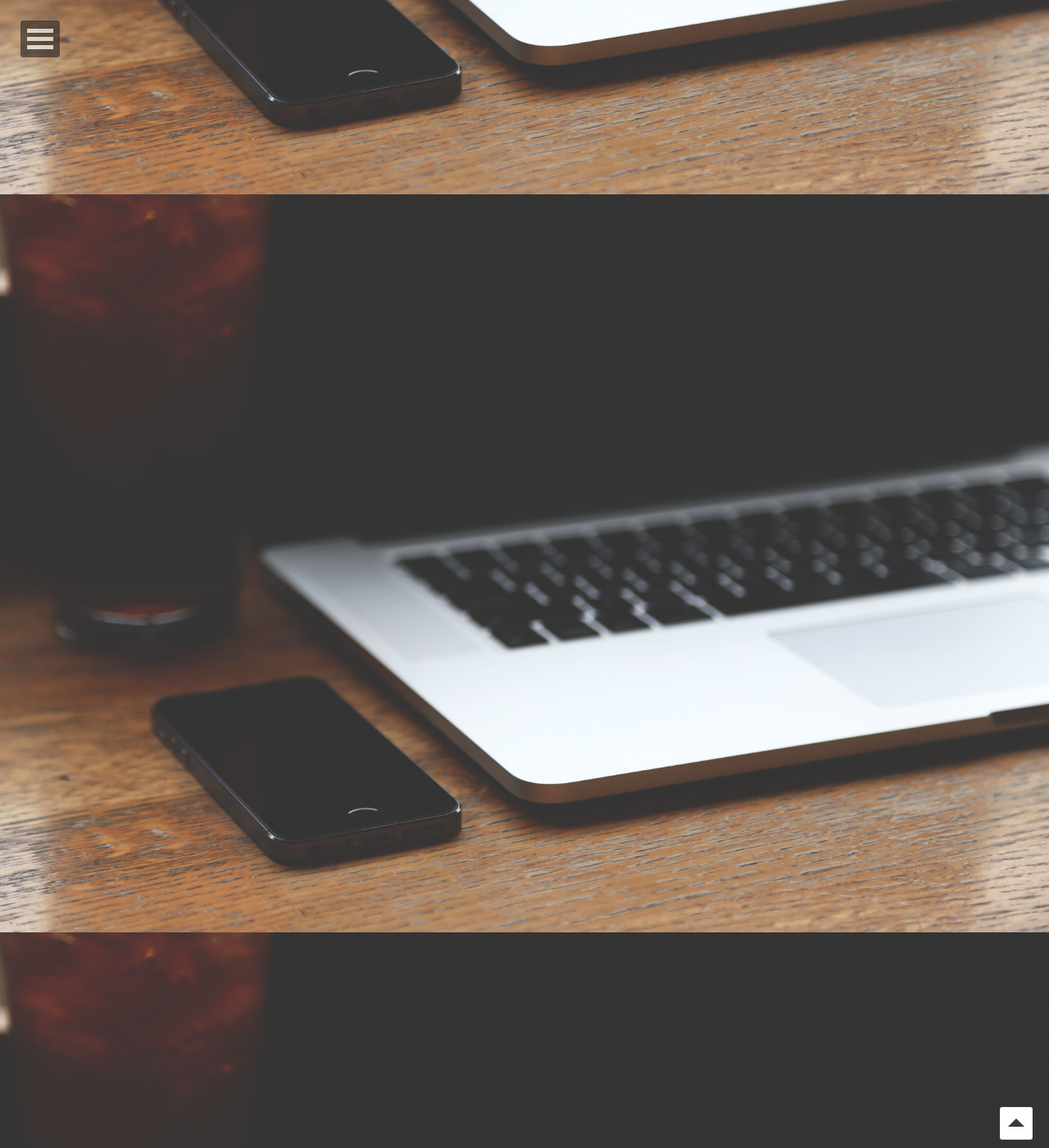
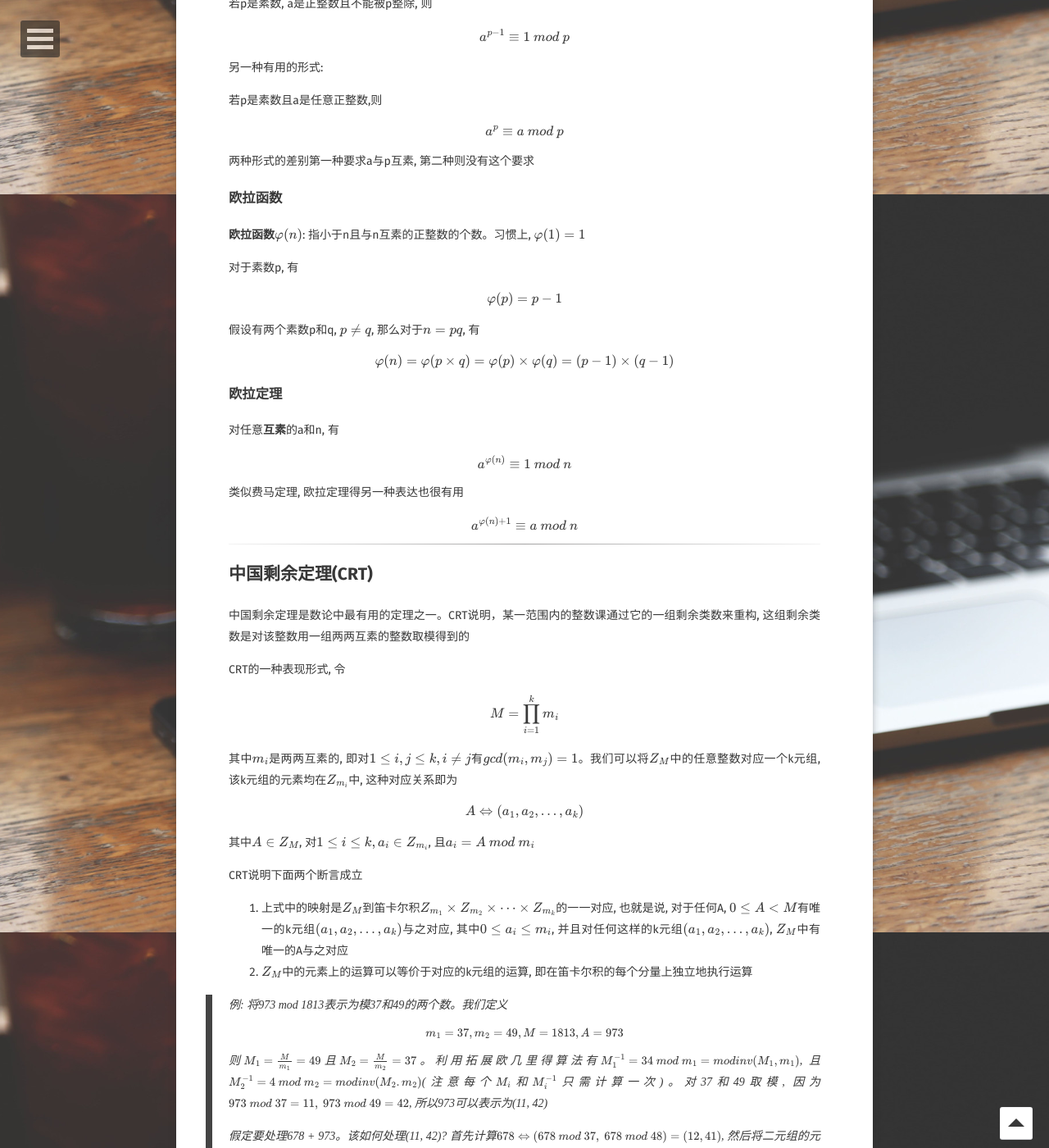
Before and after one commit to gmcnqaq/gmcnqaq, a Jekyll site: the page built from _posts/2019-04-04-number-theory-basis.md, in a window 1280 px wide and 1400 px high, scrolled down 3363 px. Shown: the whole window at 82% size. Built offline with Jekyll 4.4.1, drawn with Linux system fonts in a browser that asks for light colours; some web fonts are replaced; formulas are drawn with MathJax 3; comment, search, counter and statistics services are not loaded; some of the changed text lies outside the part shown.

Commit message:
Update 2019-04-04-number-theory-basis.md

````diff
--- a/_posts/2019-04-04-number-theory-basis.md
+++ b/_posts/2019-04-04-number-theory-basis.md
@@ -15,7 +15,7 @@ comments: true
 
 ### 整除性
 
-设a,b, m均为整数，其中b ≠ 0, 若存在某个m使得$a = mb$成立, 则称**b整除a**
+设a,b, m均为整数，其中b ≠ 0, 若存在某个m使得$$a = mb$$成立, 则称**b整除a**
 
 也就是说如果b除a没有余数, 则认为b整除a
 
@@ -47,18 +47,19 @@ def gcd(a, b):
         return gcd(b, a % b)
 ```
 
-例:
-$$a = 888, b = 264$$
+>例:
+> $$a = 888, b = 264$$
+>
+> $$888 = 2 \times 312 + 264$$
+>
+> $$312 = 1 \times 264 + 48$$
+>
+> $$264 = 5 \times 48 + 24$$
+>
+> $$48 = 2 \times 24$$
+>
+> $$gcd(264, 888) = 24$$
 
-$$888 = 2 * 312 + 264$$
-
-$$312 = 1 * 264 + 48$$
-
-$$264 = 5 * 48 + 24$$
-
-$$48 = 2 * 24$$
-
-$$gcd(264, 888) = 24$$
 
 ---
 
@@ -70,6 +71,7 @@ $$gcd(264, 888) = 24$$
 
 ### 同余
 
+
 `a ≡ b (mod n)`
 
 对同余的理解: 从采用的`≡`, 即可理解其含义，即: *在mod n运算时a与b是**等价**的*
@@ -79,8 +81,8 @@ $$gcd(264, 888) = 24$$
 性质
 
 * $$[(a\  mod\  n) + (b\  mod\  n)]\ mod\ n = (a + b)\ mod\ n$$ ①
-* $$[(a\  mod\  n) * (b\  mod\  n)]\ mod\ n = (a * b)\ mod\ n$$ ②
-* 若a与n互素: 若$$(a * b) ≡ (a * c)\ mod\ n$$, 则$$b ≡ c\ mod\ n$$ ③
+* $$[(a\  mod\  n) \times (b\  mod\  n)]\ mod\ n = (a \times b)\ mod\ n$$ ②
+* 若a与n互素: 若$$(a \times b) ≡ (a \times c)\ mod\ n$$, 则$$b ≡ c\ mod\ n$$ ③
 
 
 定义比n小的非负整数集合为$$Z_n$$
@@ -100,14 +102,30 @@ def egcd(a, b):
         g, y, x = egcd(b % a, a)
         return (g, x - (b // a) * y, y)
 ```
-例:$$a = 264, b = 888$$
+> 例:$$a = 264, b = 888$$
+>
+> $$264 = 888 - 2 \times 312$$
+>
+> $$48 = 312 - 264 = 312 - (888 - 2 \times 312) = -888 + 3 \times 312$$
+>
+> $$24 = 264 - 5 \times 48 = (888 - 2 \times 312) - 5 \times (-888 + 3 \times 312) = 6 \times 888 - 17 \times 312$$
 
-$$264 = 888 - 2 * 312$$
+求逆元
+```python
+def egcd(a, b):
+    if a == 0:
+        return (b, 0, 1)
+    else:
+        g, y, x = egcd(b % a, a)
+        return (g, x - (b // a) * y, y)
 
-$$48 = 312 - 264 = 312 - (888 - 2 * 312) = -888 + 3 * 312$$
-
-$$24 = 264 - 5 * 48 = (888 - 2 * 312) - 5 * (-888 + 3 * 312) = 6 * 888 - 17 * 312$$
-
+def modinv(a, m):
+    g, x, y = egcd(a, m)
+    if g != 1:
+        raise Exception('modular inverse does not exist')
+    else:
+        return x % m
+```
 ---
 
 ## 素数
@@ -116,16 +134,165 @@ $$24 = 264 - 5 * 48 = (888 - 2 * 312) - 5 * (-888 + 3 * 312) = 6 * 888 - 17 * 31
 
 **算数基本定理**: 任何整数a > 1都可以唯一地因式分解为
 
-$$a = p_1^{a_1} * p_2^{a_2} * \dots * p_t^{a_t}$$
+$$a = p_1^{a_1} \times p_2^{a_2} \times \dots \times p_t^{a_t}$$
 
 式中$$p_1, p_2, \dots, p_t$$均是素数, $$p_1 < p_2 < \dots < p_t$$, 且所有的$$a_i$$都是正整数
 
 另一种表示方法:
 
-设P是所有素数的集合,则任意正整数a可以唯一地表示为
+设P是所有素数的集合,则任意正整数a可以唯一地表示为:
 
 $$a = \prod_{p\in P} {p^{a_p}}, a_p \ge 0$$
 
 上式右边是所有可能素数p之积
 
+---
+
+## 费马定理和欧拉定理
+
+### 费马定理
+
+若p是素数, a是正整数且不能被p整除, 则
+
+$$a^{p - 1} \equiv 1\ mod\ p$$
+
+另一种有用的形式:
+
+若p是素数且a是任意正整数,则
+
+$$a^p \equiv a\ mod\ p$$
+
+两种形式的差别第一种要求a与p互素, 第二种则没有这个要求
+
+### 欧拉函数
+
+**欧拉函数$$\varphi(n)$$**: 指小于n且与n互素的正整数的个数。习惯上, $$\varphi(1) = 1$$
+
+对于素数p, 有
+
+$$\varphi(p) = p - 1$$
+
+
+假设有两个素数p和q, **$$p \ne q$$**, 那么对于$$n = pq$$, 有
+
+$$\varphi(n) = \varphi(p \times q) = \varphi(p) \times \varphi(q) = (p - 1) \times (q - 1)$$
+
+### 欧拉定理
+
+对任意**互素**的a和n, 有
+
+$$a^{\varphi(n)} \equiv 1\ mod\ n$$
+
+类似费马定理, 欧拉定理得另一种表达也很有用
+
+$$a^{\varphi(n) + 1} \equiv a\ mod\ n$$
+
+---
+
+## 中国剩余定理(CRT)
+
+中国剩余定理是数论中最有用的定理之一。CRT说明，某一范围内的整数课通过它的一组剩余类数来重构, 这组剩余类数是对该整数用一组两两互素的整数取模得到的
+
+CRT的一种表现形式, 令
+
+$$M = \prod_{i = 1}^{k} {m_i}$$
+
+其中$$m_i$$是两两互素的, 即对$$1 \le i, j \le k, i \ne j$$有$$gcd(m_i, m_j) = 1$$。我们可以将$$Z_M$$中的任意整数对应一个k元组, 该k元组的元素均在$$Z_{m_i}$$中, 这种对应关系即为
+
+$$A \Leftrightarrow (a_1, a_2, \dots, a_k)$$
+
+其中$$A \in Z_M$$, 对$$1 \le i \le k, a_i \in Z_{m_i}$$, 且$$a_i = A\ mod\ m_i$$
+
+CRT说明下面两个断言成立
+
+1. 上式中的映射是$$Z_M$$到笛卡尔积$$Z_{m_1} \times Z_{m_2} \times \dots \times Z_{m_k}$$的一一对应, 也就是说, 对于任何A, $$0 \le A < M$$有唯一的k元组$$(a_1, a_2, \dots, a_k)$$与之对应, 其中$$0 \le a_i \le m_i$$, 并且对任何这样的k元组$$(a_1, a_2, \dots, a_k)$$, $$Z_M$$中有唯一的A与之对应
+2. $$Z_M$$中的元素上的运算可以等价于对应的k元组的运算, 即在笛卡尔积的每个分量上独立地执行运算
+
+> 例:
+> 将973 mod 1813表示为模37和49的两个数。我们定义
+>
+> $$m_1 = 37, m_2 = 49, M = 1813, A = 973$$
+>
+> 则$$M_1 = \frac{M}{m_1} = 49$$且$$M_2 = \frac{M}{m_2} = 37$$。利用拓展欧几里得算法有$$M_1^{-1} = 34\ mod\ m_1 = modinv(M_1, m_1)$$, 且$$M_2^{-1} =  4\ mod\ m_2 = modinv(M_2. m_2)$$(注意每个$$M_i$$和$$M_i^{-1}$$只需计算一次)。对37和49取模, 因为$$973\ mod\ 37 = 11,\ 973\ mod\ 49 = 42$$, 所以973可以表示为(11, 42)
+>
+> 假定要处理678 + 973。该如何处理(11, 42)? 首先计算$$678 \Leftrightarrow (678\ mod\ 37,\ 678\ mod\ 48) = (12, 41)$$, 然后将二元组的元素相加并化简$$(11 + 12\ mod\ 37,\ 42 + 41\ mod\ 49) = (23, 24)$$。
+>
+> $$(23, 24) \Leftrightarrow a_1M_1M_1^{-1} + a_2M_2M_2^{-1}\ mod\ M$$
+>
+> $$= [23 \times 49 \times 34 + 34 \times 37 \times 4]\ mod\ 1813$$
+>
+> $$= 43350\ mod\ 1813$$
+>
+> $$= 1651$$
+>
+> 而$$(973 + 678)\ mod\ 1813 = 1651$$
+
+另一种表现形式, 令$$m_1,\ \dots,\ m_k$$是两两互素的整数, 且$$1 \le i,\ j \le k,\ i \ne j$$, 定义M为所有$$m_i$$的乘积。设$$a_i,\ \dots,\ a_k$$是整数, 则同余方程组
+
+$$x \equiv a_1\ mod\ m_1$$
+
+$$x \equiv a_2\ mod\ m_2$$
+
+$$\vdots$$
+
+$$x \equiv a_k\ mod\ a_k$$
+
+模M有唯一解
+
+> 例:
+>
+> $$x \equiv 2\ mod\ 3;\ x \equiv 3\ mod\ 5;\ x \equiv 2\ mod\ 7$$
+>
+> 求解x
+>
+> $$M = 3 \times 5 \times 7 = 105$$
+>
+> $$M_1 = 35,\ M_1^{-1} = 2$$
+>
+> $$M_2 = 21,\ M_2^{-1} = 1$$
+>
+> $$M_3 = 15,\ M_3^{-1} = 1$$
+>
+> $$x = (2 \times 35 \times 2 + 3 \times 21 \times 1 + 2 \times 15 \times 1)\ mod\ 105$$
+>
+>$$= 233\ mod\ 105$$
+>
+> $$= 23$$
+
+对CRT的个人理解:
+
+第一种表现形式可以理解为一个向量可以被一个坐标系中的一组坐标表示, 第二种表现形式可以理解为一个确定坐标系中的一组坐标唯一确定一个向量
+```python
+# via web
+from functools import reduce
+def egcd(a, b):
+    """扩展欧几里得"""
+    if 0 == b:
+        return 1, 0, a
+    x, y, q = egcd(b, a % b)
+    x, y = y, (x - a // b * y)
+    return x, y, q
+def chinese_remainder(pairs):
+# 中国剩余定理
+    mod_list, remainder_list = [p[0] for p in pairs], [p[1] for p in pairs]
+    mod_product = reduce(lambda x, y: x * y, mod_list)
+    mi_list = [mod_product//x for x in mod_list]
+    mi_inverse = [egcd(mi_list[i], mod_list[i])[0] for i in range(len(mi_list))]
+    x = 0
+    for i in range(len(remainder_list)):
+        x += mi_list[i] * mi_inverse[i] * remainder_list[i]
+        x %= mod_product
+    return x
+if __name__=='__main__':
+    print(chinese_remainder([(3, 2), (5, 3), (7, 2)]))
+```
+
+---
+
+## 离散对数
+
+### 模n的整数幂
+
+
+
 > 参考文献: 《密码编码学与网络安全--原理与实践(第七版)》
````
